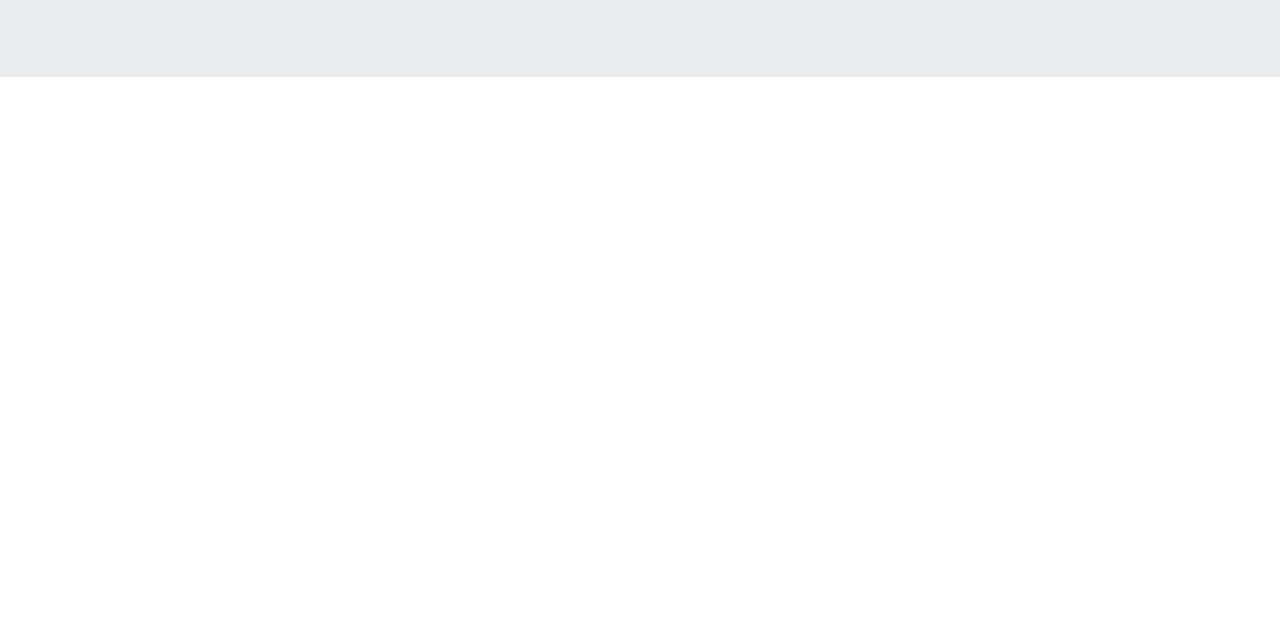
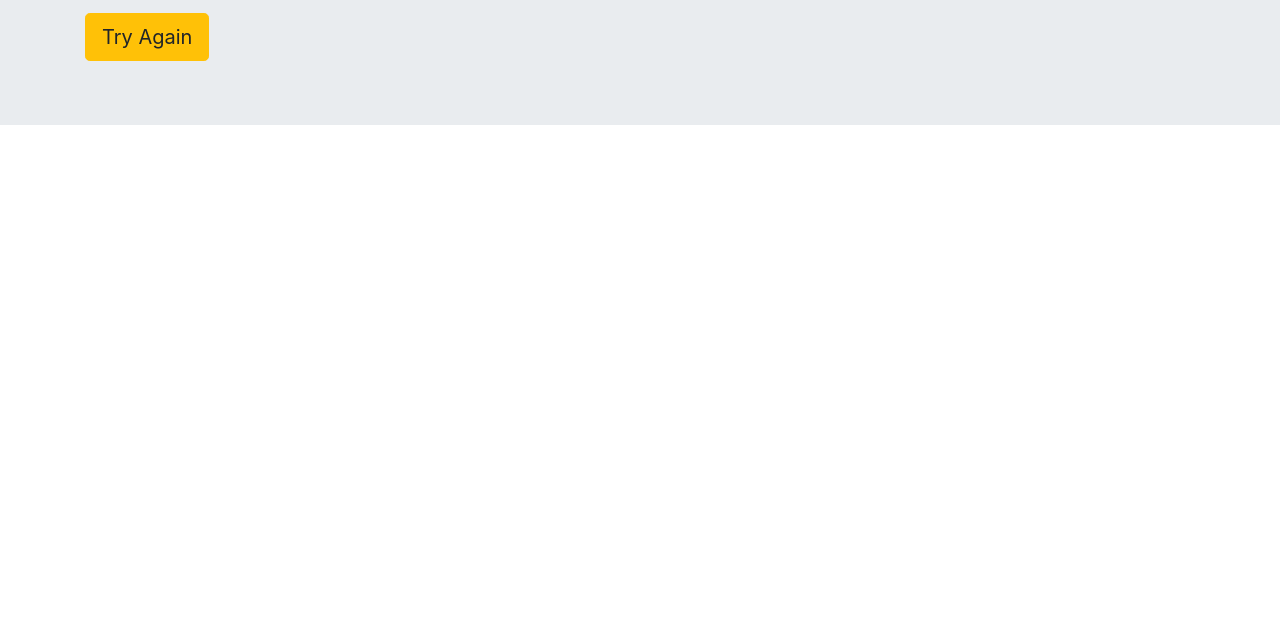
Before and after one commit to ariana124/newsletter-signup, a website: page failure.html in a window 1280 px wide. Shown: the part 172-800 px from the top of the page. Drawn offline with nearby package versions, Linux system fonts and the light colour scheme.

Commit message:
created button that will redirect back to the signup page for any failure

```diff
--- a/failure.html
+++ b/failure.html
@@ -12,6 +12,10 @@
             <div class="container">
                 <h1 class="display-4">Uh oh!</h1>
                 <p class="lead">There was a problem signing up. Please try again or contact the developer!</p>
+
+                <form action="/failure" method="post">
+                    <button class="btn btn-lg btn-warning" type="submit" name="button">Try Again</button>
+                </form>
             </div>
         </div>
     </body>
```
Lines whose indentation alone changed are shown as unchanged.
